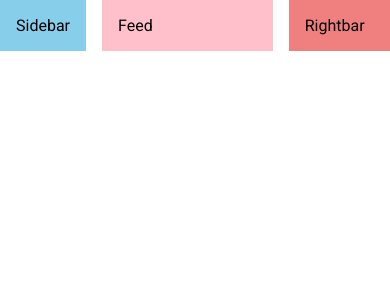
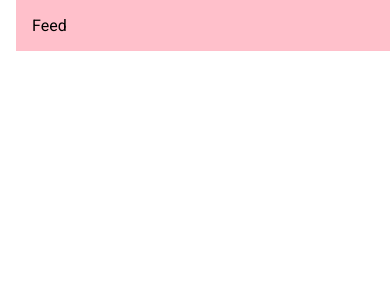
Before and after one commit to loiclecolier/mui-course, a React (Create React App) app: page / in a window 390 px wide. Shown: the top 300 px of the page. Built offline with nearby package versions, Linux system fonts and the light colour scheme.

Commit message:
MUI Responsive Design Tutorial

```diff
--- a/src/components/Rightbar.jsx
+++ b/src/components/Rightbar.jsx
@@ -6,7 +6,8 @@ export const Rightbar = () => {
     <Box
         bgcolor="lightcoral"
         flex={2}
-        p={2}>
+        p={2}
+        sx={{ display: { xs: "none", sm: "block" }} }>
             Rightbar
     </Box>
   )
--- a/src/components/Sidebar.jsx
+++ b/src/components/Sidebar.jsx
@@ -6,7 +6,8 @@ export const Sidebar = () => {
     <Box
         bgcolor="skyblue"
         flex={1}
-        p={2}>
+        p={2}
+        sx={{ display: { xs: "none", sm: "block" }} }>
             Sidebar
     </Box>
   )
```
